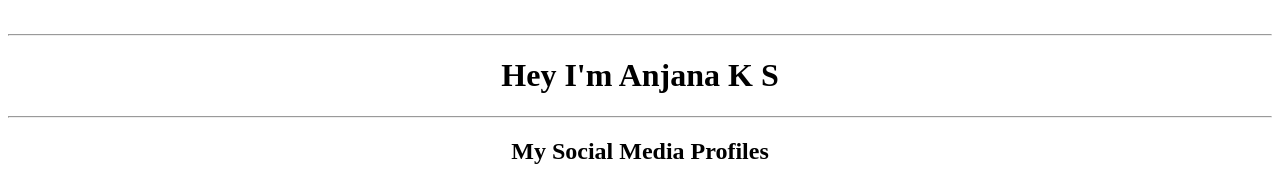
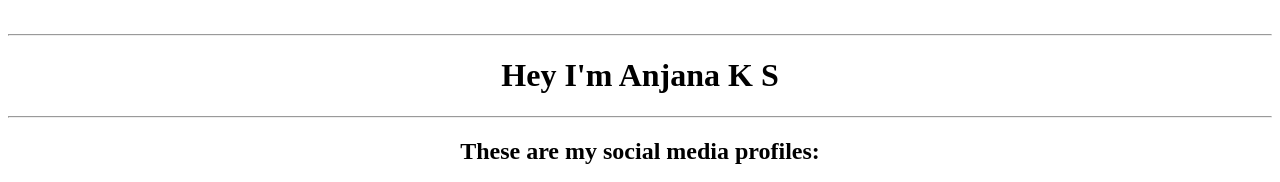
Before and after one commit to AnjanaSureshh/profiles, a plain HTML site: page index.html in a window 1280 px wide. Shown: the top 182 px of the page. Drawn offline with Linux system fonts and the light colour scheme.

Commit message:
H2 changed

```diff
--- a/index.html
+++ b/index.html
@@ -10,7 +10,7 @@
     <hr>
     <center><h1>Hey I'm Anjana K S</h1></center>
     <hr>
-    <center><h2>My Social Media Profiles</h2></center>
+    <center><h2>These are my social media profiles:</h2></center>
 
     <center>
 
```
